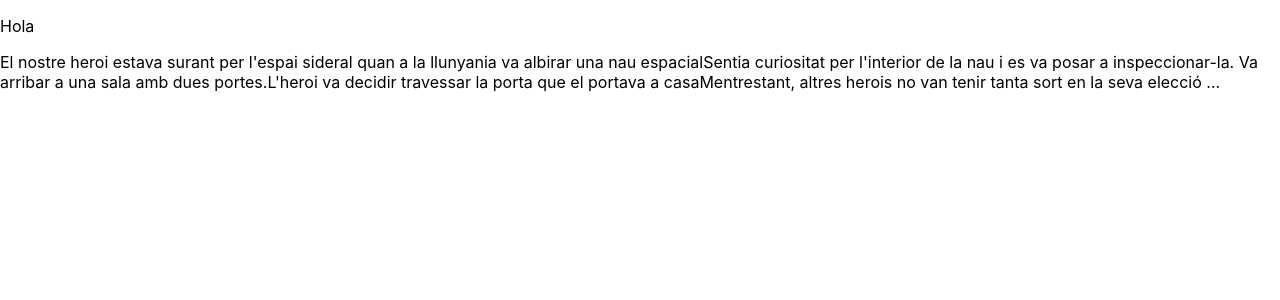
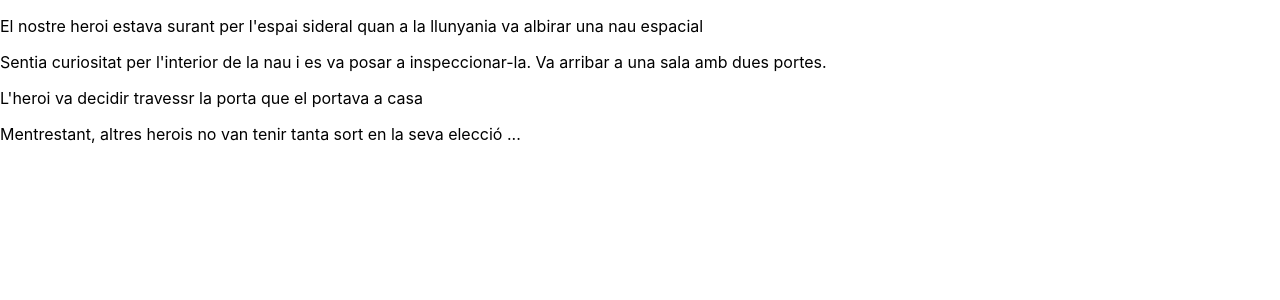
Before and after one commit to CristianAltGr/Sprint-6, a React (Create React App) app: page / in a window 1280 px wide. Shown: the top 300 px of the page. Built offline with nearby package versions, Linux system fonts and the light colour scheme.

Commit message:
exercice 2 do it!

```diff
--- a/src/App.js
+++ b/src/App.js
@@ -1,15 +1,17 @@
 
 import './App.css';
-import text , {Prova}from './components/scene/scene';
+import Text from './components/scene/scene';
 
 function App() {
 
 
   return(
-    <div>
-      <Prova/>
-      {text}
-    </div>
+    <>
+      <Text param = {0} ></Text>
+      <Text param = {1} ></Text>
+      <Text param = {2} ></Text>
+      <Text param = {3} ></Text>
+    </>
   )
 }
 
--- a/src/components/scene/scene.js
+++ b/src/components/scene/scene.js
@@ -1,12 +1,14 @@
 import React from "react";
 
-const text = [
+const adventure =[
     "El nostre heroi estava surant per l'espai sideral quan a la llunyania va albirar una nau espacial",
     "Sentia curiositat per l'interior de la nau i es va posar a inspeccionar-la. Va arribar a una sala amb dues portes.",
-    "L'heroi va decidir travessar la porta que el portava a casa",
+    "L'heroi va decidir travessr la porta que el portava a casa",
     "Mentrestant, altres herois no van tenir tanta sort en la seva elecció ..."
   ];
 
-export const Prova = _ => <p>Hola</p>
 
-export default text;
+const Text = props => <div><p>{adventure[props.param]}</p></div>
+
+
+export default Text;
```
